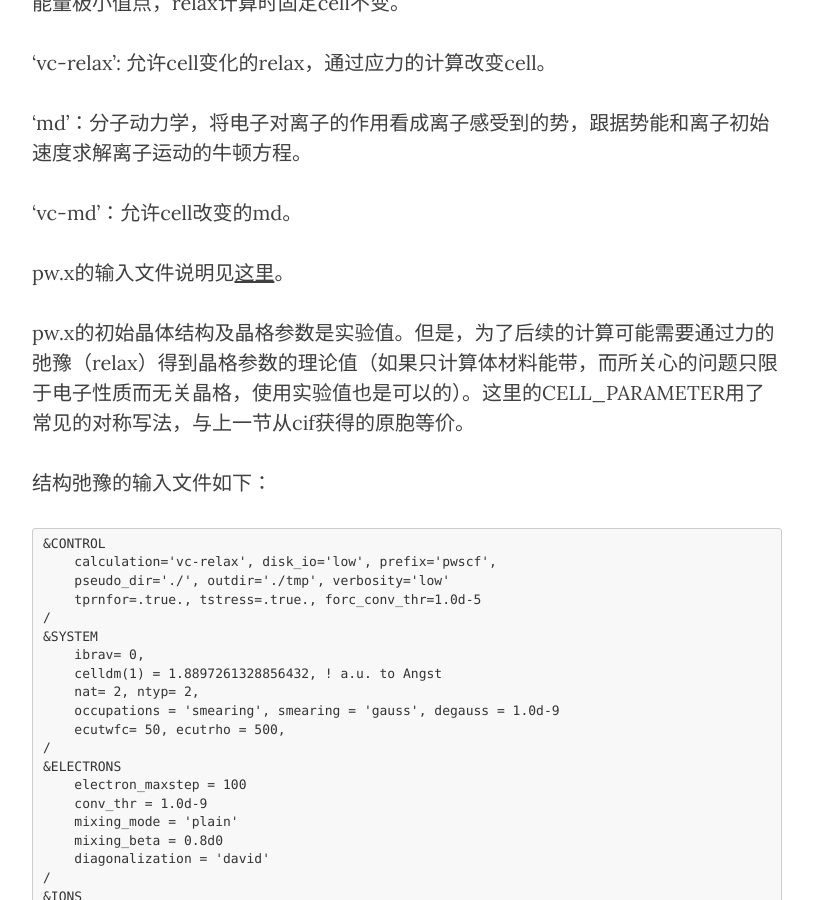
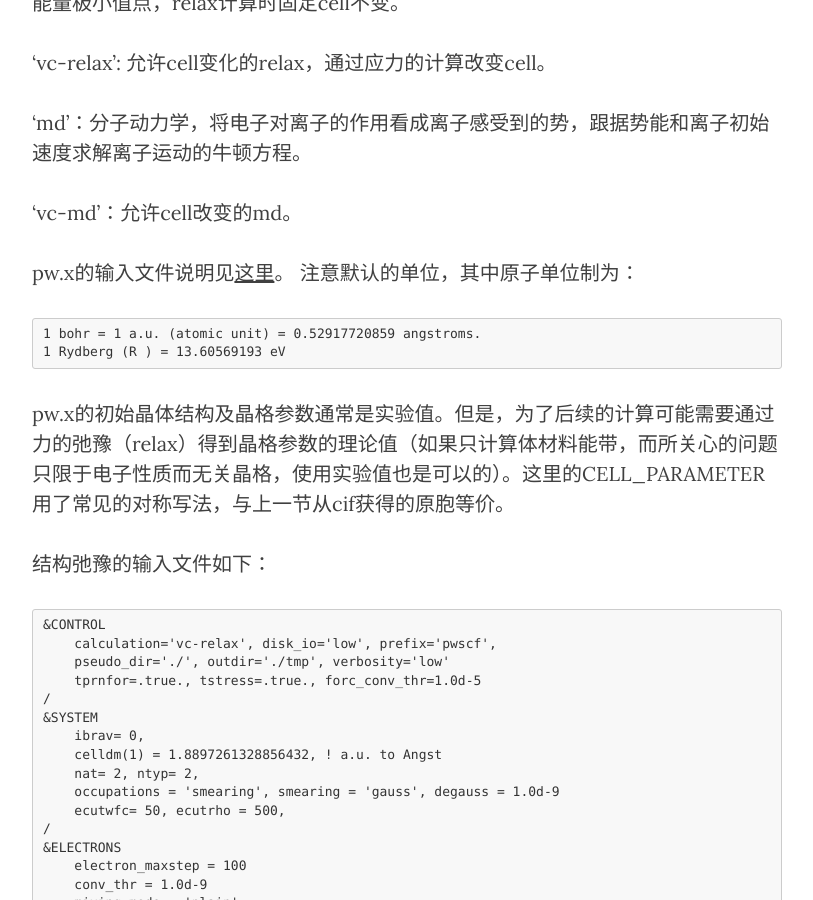
Before and after one commit to yyyu200/DFTbook, a Jekyll site: the page built from _posts/2019-04-01-HandsOn.md, in a window 1280 px wide and 900 px high, scrolled down 4411 px. Shown: the whole window, without its empty margins (233-1046 px from the left). Built offline with Jekyll 4.4.1, drawn with Linux system fonts in a browser that asks for light colours; nearby versions of some CDN libraries; formulas are drawn with MathJax 3; comment, search, counter and statistics services are not loaded.

Commit message:
modify at20190524-17:12:32-aliyun

````diff
--- a/_posts/2019-04-01-HandsOn.md
+++ b/_posts/2019-04-01-HandsOn.md
@@ -107,8 +107,14 @@ pw.x处理的计算包括以下7种类型，在输入文件中用`calculation`
 'vc-md'：允许cell改变的md。
 
 pw.x的输入文件说明见[这里](https://www.quantum-espresso.org/Doc/INPUT_PW.html)。
+注意默认的单位，其中原子单位制为：
 
-pw.x的初始晶体结构及晶格参数是实验值。但是，为了后续的计算可能需要通过力的弛豫（relax）得到晶格参数的理论值（如果只计算体材料能带，而所关心的问题只限于电子性质而无关晶格，使用实验值也是可以的）。这里的CELL_PARAMETER用了常见的对称写法，与上一节从cif获得的原胞等价。
+```
+1 bohr = 1 a.u. (atomic unit) = 0.52917720859 angstroms.
+1 Rydberg (R ) = 13.60569193 eV
+```
+
+pw.x的初始晶体结构及晶格参数通常是实验值。但是，为了后续的计算可能需要通过力的弛豫（relax）得到晶格参数的理论值（如果只计算体材料能带，而所关心的问题只限于电子性质而无关晶格，使用实验值也是可以的）。这里的CELL_PARAMETER用了常见的对称写法，与上一节从cif获得的原胞等价。
 
 结构弛豫的输入文件如下：
 
````
